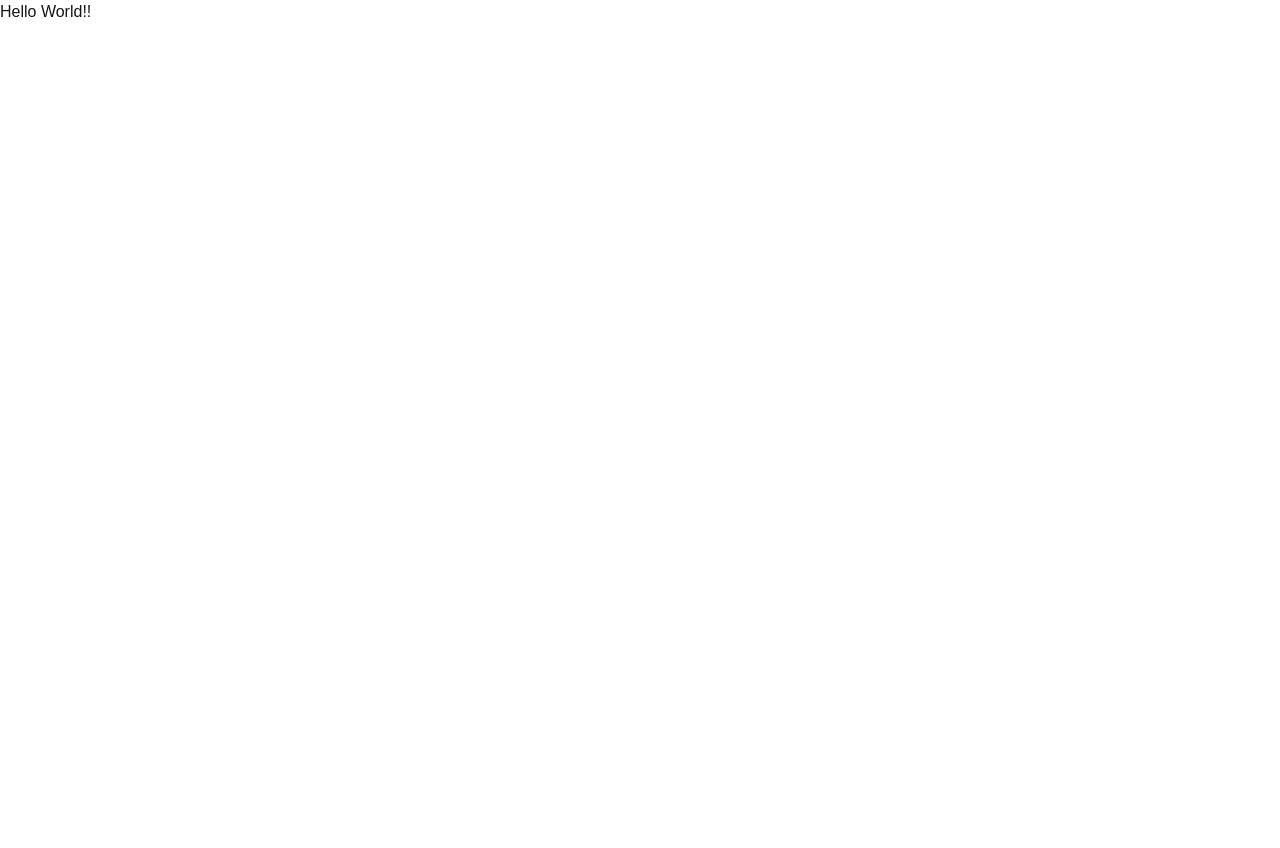
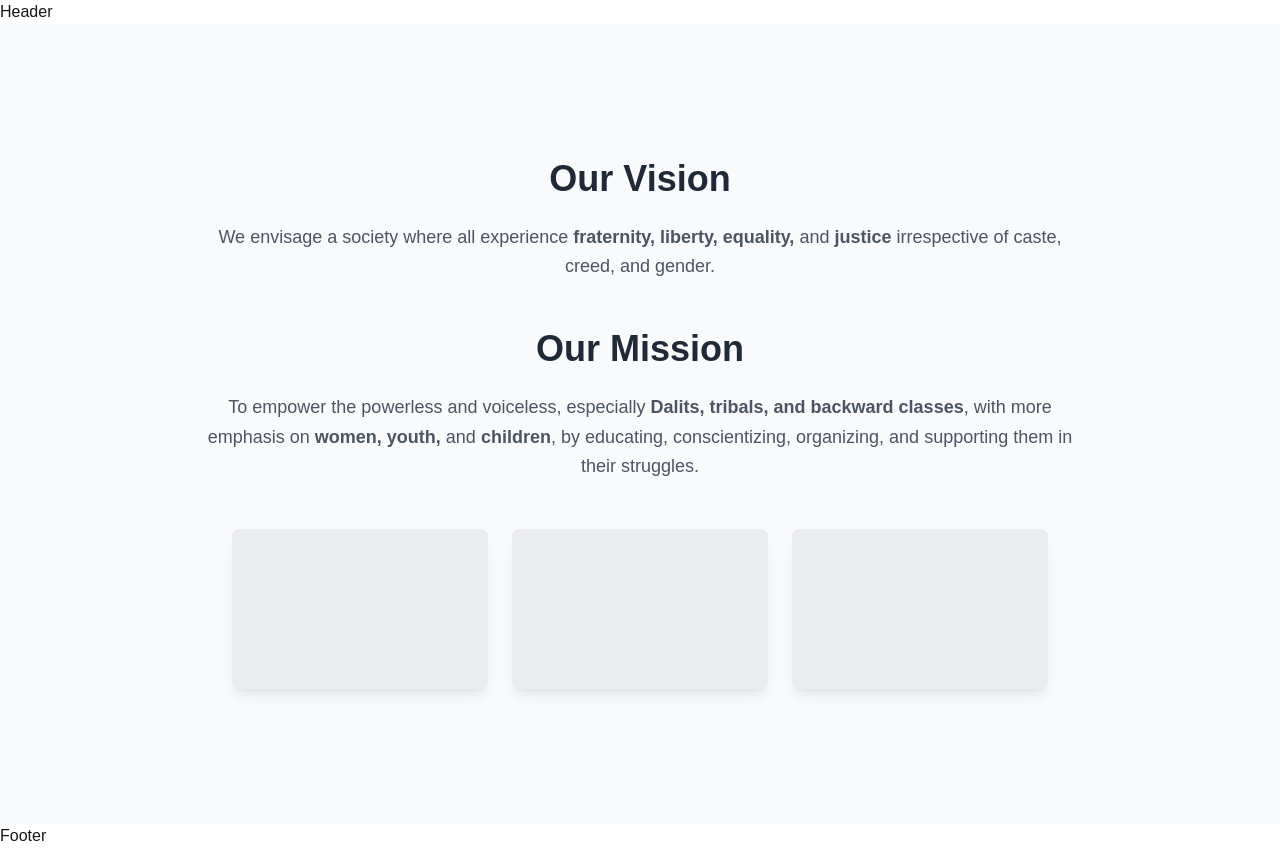
Before and after one commit to FallenChronos/SEWYCA, a Next.js app: page / in a window 1280 px wide. Before the commit the page ends 800 px from the top, so only its background shows below. Built offline with nearby package versions, Linux system fonts and the light colour scheme.

Commit message:
layout setup

```diff
--- a/app/layout.tsx
+++ b/app/layout.tsx
@@ -1,5 +1,7 @@
 import type { Metadata } from "next";
 import "./globals.css";
+import Header from "@/components/Header";
+import Footer from "@/components/Footer";
 
 
 export const metadata: Metadata = {
@@ -15,7 +17,9 @@ export default function RootLayout({
   return (
     <html lang="en">
       <body>
+        <Header />
         {children}
+        <Footer />
       </body>
     </html>
   );
--- a/app/page.tsx
+++ b/app/page.tsx
@@ -1,6 +1,34 @@
+import React from 'react';
 
 export default function Home() {
   return (
-    <div>Hello World!!</div>
+    <main className="min-h-screen bg-gray-50 flex flex-col items-center justify-center px-6">
+      {/* Vision Section */}
+      <section className="max-w-4xl text-center mb-12">
+        <h1 className="text-4xl font-extrabold text-gray-800 mb-6">
+          Our Vision
+        </h1>
+        <p className="text-lg text-gray-600 leading-relaxed">
+          We envisage a society where all experience <span className="font-semibold">fraternity, liberty, equality,</span> and <span className="font-semibold">justice</span> irrespective of caste, creed, and gender.
+        </p>
+      </section>
+
+      {/* Mission Section */}
+      <section className="max-w-4xl text-center">
+        <h1 className="text-4xl font-extrabold text-gray-800 mb-6">
+          Our Mission
+        </h1>
+        <p className="text-lg text-gray-600 leading-relaxed">
+          To empower the powerless and voiceless, especially <span className="font-semibold">Dalits, tribals, and backward classes</span>, with more emphasis on <span className="font-semibold">women, youth,</span> and <span className="font-semibold">children</span>, by educating, conscientizing, organizing, and supporting them in their struggles.
+        </p>
+      </section>
+
+      {/* Placeholder for Images */}
+      <div className="mt-12 flex flex-wrap gap-6 justify-center">
+        <div className="w-64 h-40 bg-gray-200 rounded-lg shadow-lg animate-pulse"></div>
+        <div className="w-64 h-40 bg-gray-200 rounded-lg shadow-lg animate-pulse"></div>
+        <div className="w-64 h-40 bg-gray-200 rounded-lg shadow-lg animate-pulse"></div>
+      </div>
+    </main>
   );
 }
--- /dev/null
+++ b/components/Footer.tsx
@@ -0,0 +1,8 @@
+
+const Footer = () => {
+    return (
+        <div>Footer</div>
+    )
+}
+
+export default Footer
--- /dev/null
+++ b/components/Header.tsx
@@ -0,0 +1,9 @@
+
+
+const Header = () => {
+    return (
+        <div>Header</div>
+    )
+}
+
+export default Header
```
